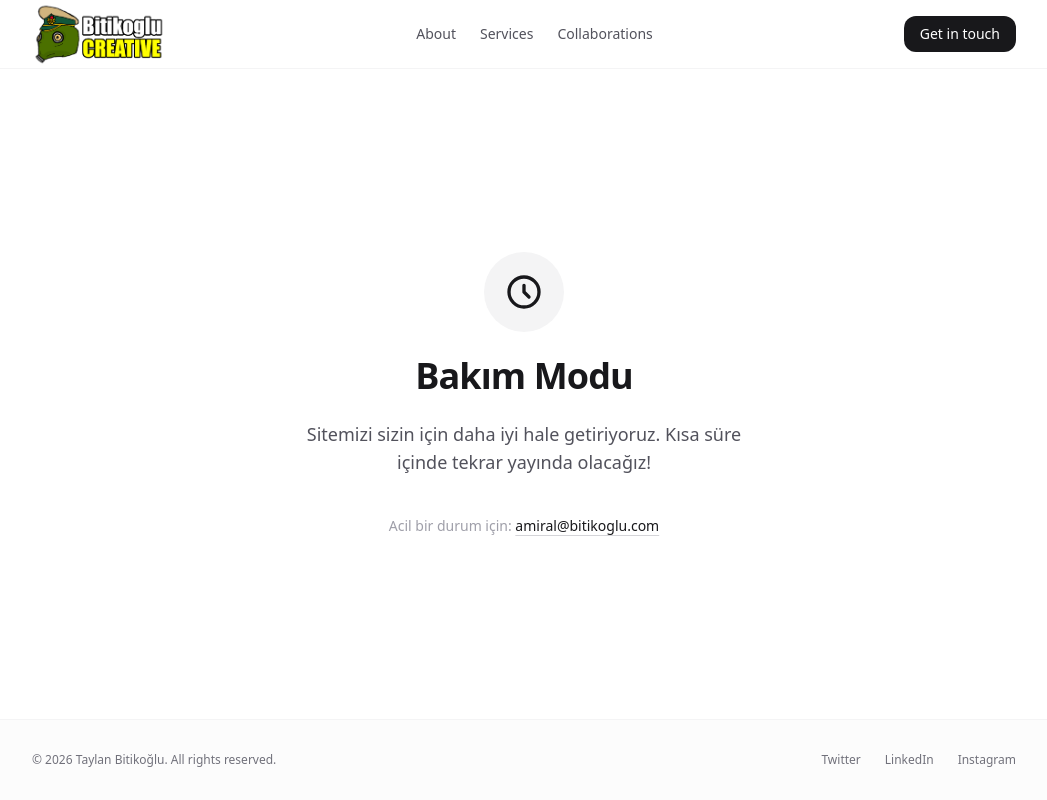
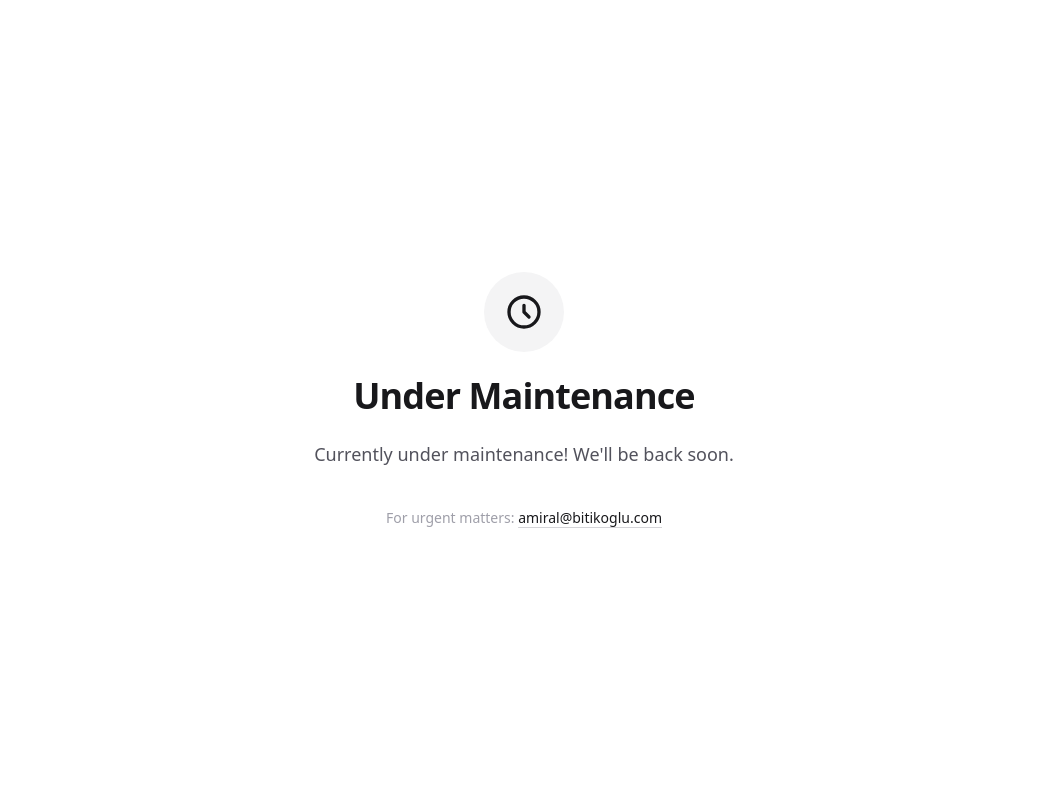
Before and after one commit to bitikoglu/bitikogluWeb, a Next.js app: page /maintenance in a window 1280 px wide. Shown: the whole page, without its empty margins (116-1163 px from the left). Built offline with nearby package versions, Linux system fonts and the light colour scheme.

Commit message:
header footer removed when maintaining

```diff
--- a/app/maintenance/page.tsx
+++ b/app/maintenance/page.tsx
@@ -4,7 +4,7 @@ import { Footer } from "@/components/Footer";
 export default function Maintenance() {
     return (
         <div className="flex min-h-screen flex-col bg-white dark:bg-zinc-900">
-            <Header />
+
             <main className="flex-1 flex flex-col items-center justify-center p-5 text-center">
                 <div className="max-w-md space-y-6">
                     <div className="inline-flex h-20 w-20 items-center justify-center rounded-full bg-zinc-100 dark:bg-zinc-800">
@@ -24,19 +24,19 @@ export default function Maintenance() {
                         </svg>
                     </div>
                     <h1 className="text-4xl font-bold tracking-tight text-zinc-900 dark:text-zinc-50">
-                        Bakım Modu
+                        Under Maintenance
                     </h1>
                     <p className="text-lg text-zinc-600 dark:text-zinc-400">
-                        Sitemizi sizin için daha iyi hale getiriyoruz. Kısa süre içinde tekrar yayında olacağız!
+                        Currently under maintenance! We'll be back soon.
                     </p>
                     <div className="pt-4">
                         <p className="text-sm font-medium text-zinc-400 dark:text-zinc-500">
-                            Acil bir durum için: <a href="mailto:amiral@bitikoglu.com" className="text-zinc-900 dark:text-zinc-100 underline decoration-zinc-300 dark:decoration-zinc-700 underline-offset-4">amiral@bitikoglu.com</a>
+                            For urgent matters: <a href="mailto:amiral@bitikoglu.com" className="text-zinc-900 dark:text-zinc-100 underline decoration-zinc-300 dark:decoration-zinc-700 underline-offset-4">amiral@bitikoglu.com</a>
                         </p>
                     </div>
                 </div>
             </main>
-            <Footer />
+
         </div>
     );
 }
--- a/components/Footer.tsx
+++ b/components/Footer.tsx
@@ -2,11 +2,8 @@ export function Footer() {
     return (
         <footer className="border-t border-zinc-100 bg-zinc-50/50 dark:border-zinc-800 dark:bg-zinc-950">
             <div className="mx-auto flex max-w-5xl flex-col items-center justify-between gap-4 px-5 py-8 text-xs text-zinc-500 md:flex-row dark:text-zinc-400">
-                <p>© {new Date().getFullYear()} Taylan Bitikoğlu. All rights reserved.</p>
+                <p>© {new Date().getFullYear()} Taylan Şahan. All rights reserved.</p>
                 <div className="flex items-center gap-6">
-                    <a href="#" className="hover:text-zinc-900 dark:hover:text-zinc-50">Twitter</a>
-                    <a href="#" className="hover:text-zinc-900 dark:hover:text-zinc-50">LinkedIn</a>
-                    <a href="#" className="hover:text-zinc-900 dark:hover:text-zinc-50">Instagram</a>
                 </div>
             </div>
         </footer>
```
